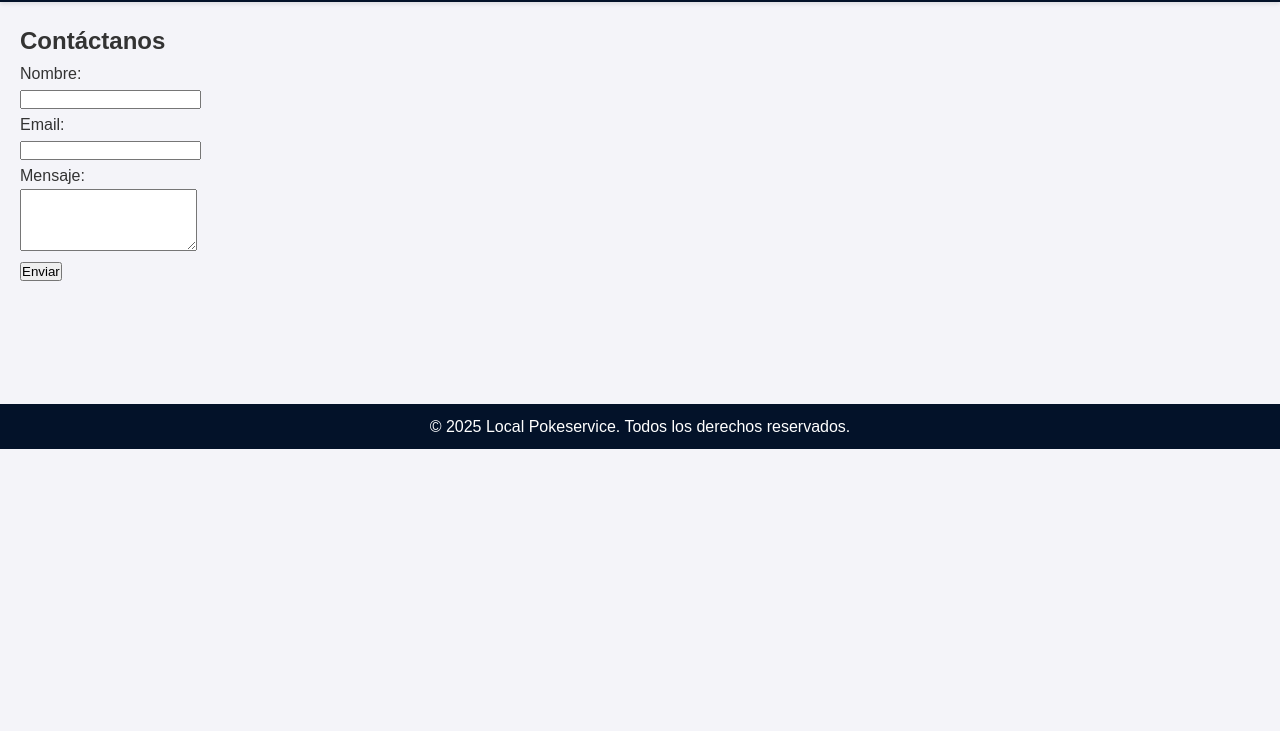
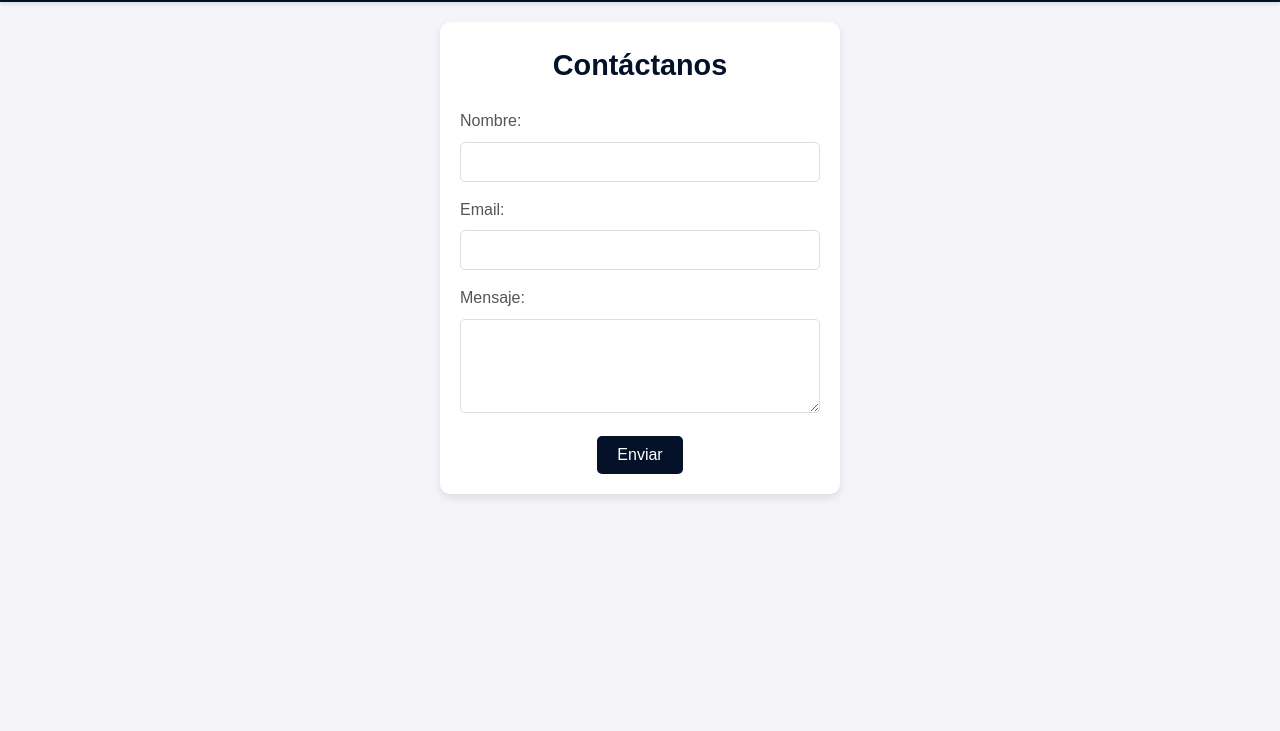
Before and after one commit to Vezelda/pokeservicios, a plain HTML site: page contacto.html in a window 1280 px wide. Shown: the part 69-800 px from the top of the page. Drawn offline with Linux system fonts and the light colour scheme.

Commit message:
terminamos de agregar los cambios

```diff
--- a/contacto.html
+++ b/contacto.html
@@ -3,12 +3,12 @@
 <head>
     <meta charset="UTF-8">
     <meta name="viewport" content="width=device-width, initial-scale=1.0">
-    <title>Contacto - Pokeservice</title>
+    <title>Contacto - Pokeservis</title>
     <link rel="stylesheet" href="css/styles.css">
 </head>
 <body>
     <header>
-        <h1>Pokeservice</h1>
+        <h1>Pokeservis</h1>
         <nav>
             <a href="index.html">Inicio</a>
             <a href="pokeservicios.html">Pokeservicios</a>
@@ -16,21 +16,26 @@
         </nav>
     </header>
     <main>
-            <section class="contacto-formulario">
+        <section class="contacto-container">
+            <div class="contacto-formulario">
                 <h2>Contáctanos</h2>
                 <form action="#" method="post">
-                    <label for="name">Nombre:</label><br>
-                    <input type="text" id="name" name="name" required><br>
-                    <label for="email">Email:</label><br>
-                    <input type="email" id="email" name="email" required><br>
-                    <label for="message">Mensaje:</label><br>
-                    <textarea id="message" name="message" rows="4" required></textarea><br>
+                    <label for="name">Nombre:</label>
+                    <input type="text" id="name" name="name" required>
+
+                    <label for="email">Email:</label>
+                    <input type="email" id="email" name="email" required>
+
+                    <label for="message">Mensaje:</label>
+                    <textarea id="message" name="message" rows="4" required></textarea>
+
                     <button type="submit" class="btn">Enviar</button>
                 </form>
-            </section>
+            </div>
+        </section>
     </main>
-<footer class="contact">
-    <p>
-        © 2025 Local Pokeservice. Todos los derechos reservados.
-    </p>
-</footer>
+    <footer>
+        <p>© 2025 Pokeservis. Todos los derechos reservados.</p>
+    </footer>
+</body>
+</html>
--- a/css/styles.css
+++ b/css/styles.css
@@ -219,6 +219,63 @@ main {
     color: #333;
 }
 
+/* Formulario */
+.contacto-container {
+    display: flex;
+    justify-content: center;
+    align-items: center;
+    width: 100%;
+    max-width: 400px; /* Limita el ancho máximo */
+    margin: 0 auto;
+}
+
+.contacto-formulario {
+    background: #ffffff;
+    padding: 20px;
+    border-radius: 10px;
+    box-shadow: 0 4px 8px rgba(0, 0, 0, 0.1);
+    width: 100%; /* Ajusta al tamaño máximo del contenedor */
+    text-align: center;
+}
+
+.contacto-formulario h2 {
+    margin-bottom: 20px;
+    font-size: 1.8rem;
+    color: #031229;
+}
+
+.contacto-formulario label {
+    display: block;
+    margin-bottom: 8px;
+    font-size: 1rem;
+    color: #555;
+    text-align: left;
+}
+
+.contacto-formulario input,
+.contacto-formulario textarea {
+    width: 100%;
+    padding: 10px;
+    margin-bottom: 15px;
+    border: 1px solid #ddd;
+    border-radius: 5px;
+    font-size: 1rem;
+}
+
+.contacto-formulario button {
+    background: #031229;
+    color: #ffffff;
+    border: none;
+    border-radius: 5px;
+    padding: 10px 20px;
+    font-size: 1rem;
+    cursor: pointer;
+    transition: background 0.3s ease;
+}
+
+.contacto-formulario button:hover {
+    background: #ff3700;
+}
 
 /* Footer */
 footer {
@@ -226,12 +283,24 @@ footer {
     color: #fff;
     text-align: center;
     padding: 10px;
-    margin-top: 100px;
+    margin-top: 42vh;
 
 }
 
 /* Responsiveness */
 @media (max-width: 768px) {
+
+    nav {
+        flex-direction: column; /* Cambia los enlaces a una columna */
+        gap: 10px; /* Espaciado entre enlaces */
+        align-items: center; /* Centra los enlaces horizontalmente */
+        width: 100%; /* Ocupa todo el ancho disponible */
+    }
+
+    header {
+        justify-content: center; /* Centra los elementos en móviles */
+    }
+
     .hero h2 {
         font-size: 1.8rem;
     }
@@ -253,4 +322,16 @@ footer {
     .about-img {
         max-width: 90%;
     }
+
+    .contacto-container {
+        padding: 20px;
+    }
+
+    .contacto-formulario {
+        width: 100%;
+    }
+
+    .contacto-formulario h2 {
+        font-size: 1.5rem;
+    }
 }
```
Also changed, not shown: index.html (+1 -1 lines).
